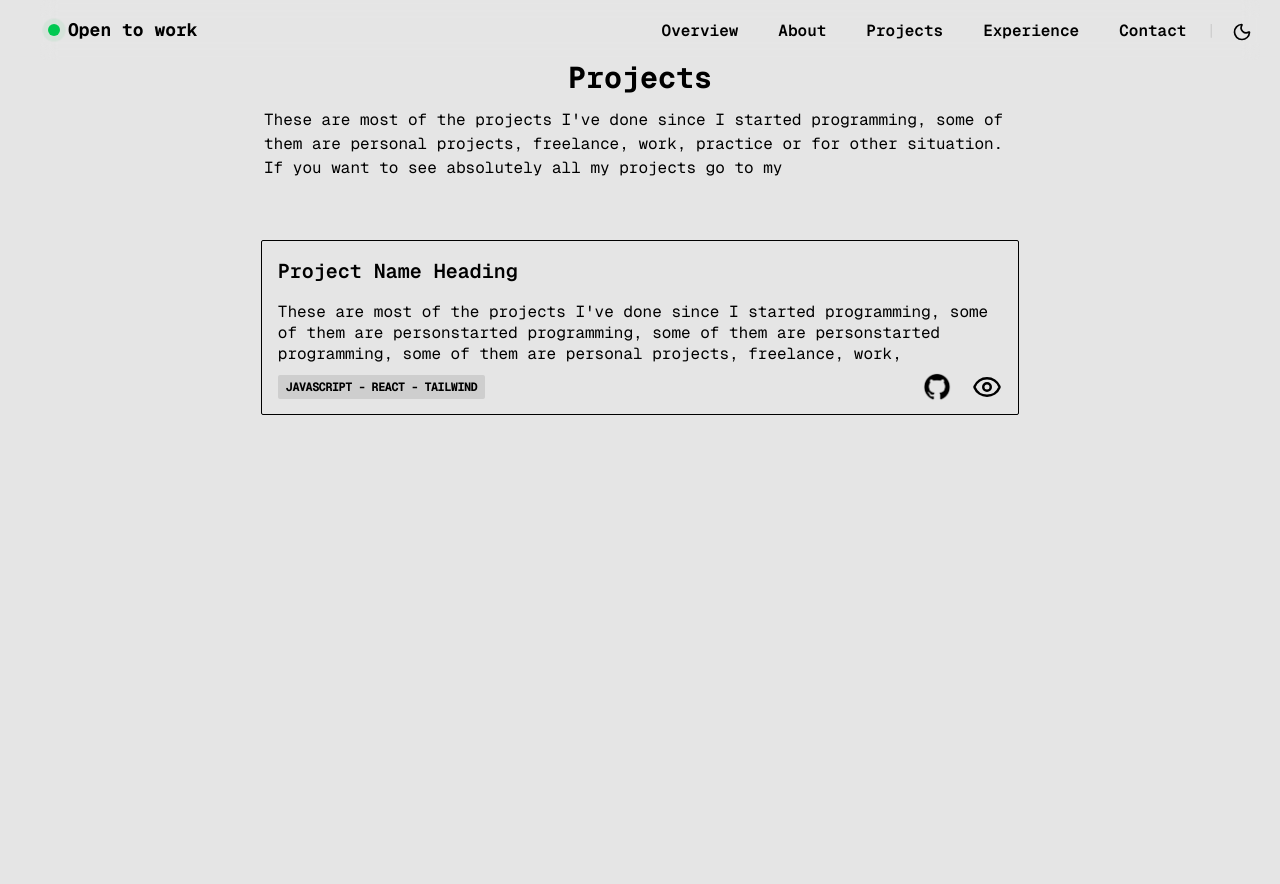
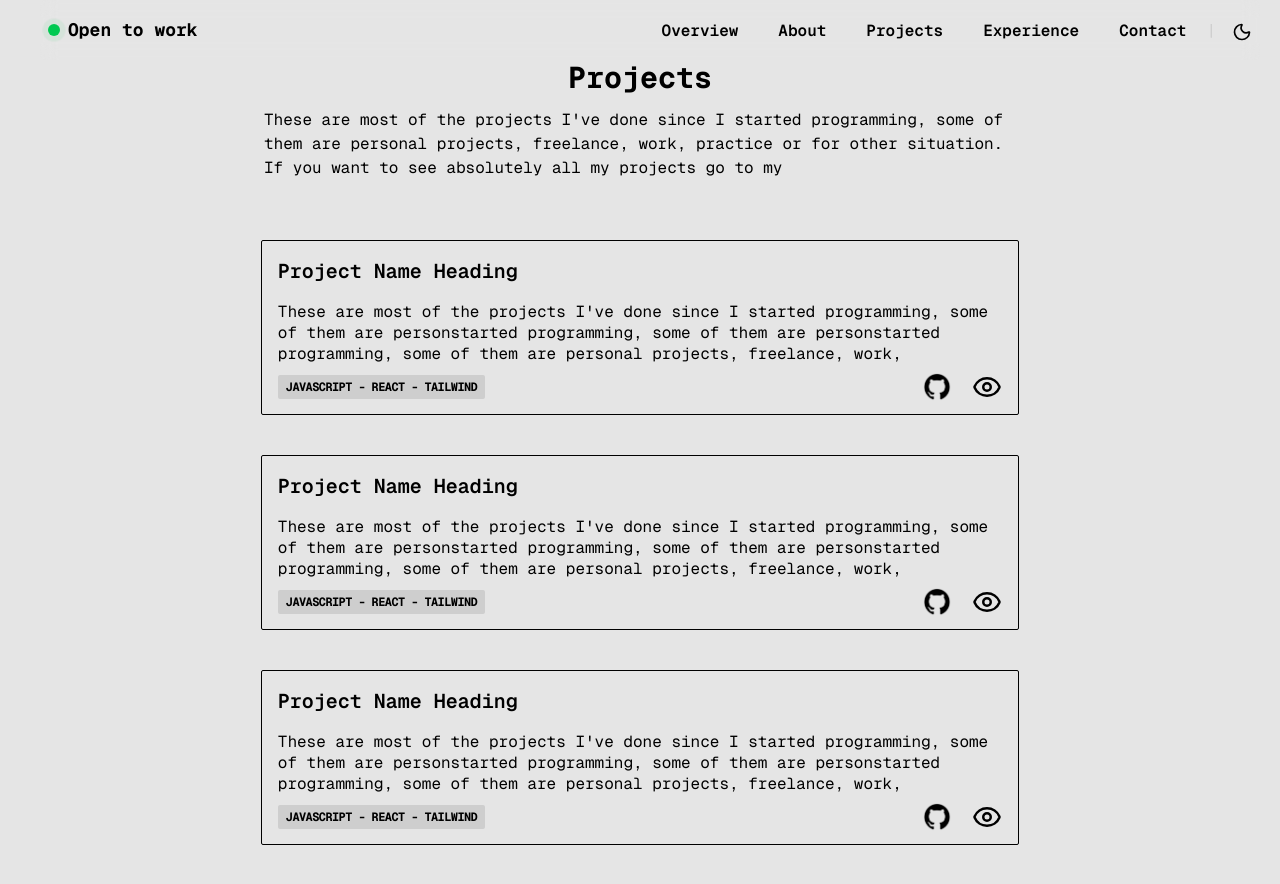
Before and after one commit to arslan433/Ar-Portfolio, a Next.js app: page /projects in a window 1280 px wide. Before the commit the page ends 800 px from the top, so only its background shows below. Built offline with nearby package versions, Linux system fonts and the light colour scheme.

Commit message:
Motion Added

```diff
--- a/package.json
+++ b/package.json
@@ -13,6 +13,7 @@
     "@vercel/speed-insights": "^1.2.0",
     "class-variance-authority": "^0.7.1",
     "clsx": "^2.1.1",
+    "framer-motion": "^12.23.15",
     "lucide-react": "^0.544.0",
     "next": "15.5.2",
     "next-themes": "^0.4.6",
--- a/src/app/layout.tsx
+++ b/src/app/layout.tsx
@@ -1,8 +1,13 @@
+"use client";
+
 import type { Metadata } from "next";
 import { Geist, Geist_Mono } from "next/font/google";
 import "./globals.css";
 import { ThemeProvider } from "next-themes";
 import { SpeedInsights } from "@vercel/speed-insights/next"
+import { usePathname } from "next/navigation";
+import { AnimatePresence, motion } from "framer-motion";
+
 
 const geistSans = Geist({
   variable: "--font-geist-sans",
@@ -14,22 +19,35 @@ const geistMono = Geist_Mono({
   subsets: ["latin"],
 });
 
-export const metadata: Metadata = {
-  title: "Ar Portfolio",
-  description: "Directed And Produced BY Ar",
-};
+// export const metadata: Metadata = {
+//   title: "Ar Portfolio",
+//   description: "Directed And Produced BY Ar",
+// };
 
 export default function RootLayout({
   children,
 }: Readonly<{
   children: React.ReactNode;
 }>) {
+  const pathname = usePathname();
+
   return (
     <html lang="en">
       <body>
         <ThemeProvider attribute="class" defaultTheme="system" enableSystem>
-          {children}
-          <SpeedInsights/>
+          <AnimatePresence mode="wait">
+            <motion.div
+              key={pathname}
+              initial={{ opacity: 0, y: 20 }}
+              animate={{ opacity: 1, y: 0 }}
+              // exit={{ opacity: 0, y: -20 }}
+              transition={{ duration: 0.6 }}
+            >
+              {children}
+            </motion.div>
+          </AnimatePresence>
+
+          <SpeedInsights />
         </ThemeProvider>
       </body>
     </html>
--- a/src/app/page.tsx
+++ b/src/app/page.tsx
@@ -1,12 +1,11 @@
+
 import Overview from "@/components/Overview";
 
 export default function Home() {
   return (
     <>
       <div className="h-[400vh]">
-
         <Overview />
-
       </div>
     </>
   );
--- a/src/app/projects/page.js
+++ b/src/app/projects/page.js
@@ -1,7 +1,9 @@
+"use client";
+
 import Header from "../../components/Header";
 import { Eye } from 'lucide-react';
 import Image from "next/image";
-
+import { motion } from "framer-motion";
 
 export default function Projects() {
     return (
@@ -16,7 +18,12 @@ export default function Projects() {
                 </div>
                 {/* Projects listing  */}
                 <div className="justify-items-center px-2 mt-15 items-center">
-                    <div className="border-1 rounded-xs h-full w-3/5 max-sm:w-full mb-2 pb-3 px-4" >
+                    <motion.div
+                        initial={{ opacity: 0, y: 100 }}
+                        whileInView={{ opacity: 1, y: 0 }}
+                        transition={{ duration: 0.8 }}
+                        viewport={{ once: true }}
+                        className="border-1 rounded-xs h-full w-3/5 max-sm:w-full mb-10 pb-3 px-4" >
                         <div className="py-4 text-left">
                             <h4 className="font-semibold text-xl">Project Name Heading</h4>
                         </div>
@@ -42,9 +49,74 @@ export default function Projects() {
                                 <p><Eye height={30} width={30} /></p>
                             </div>
                         </div>
-                    </div>
+                    </motion.div>
+                    <motion.div
+                        initial={{ opacity: 0, y: 100 }}
+                        whileInView={{ opacity: 1, y: 0 }}
+                        transition={{ duration: 0.8 }}
+                        viewport={{ once: true }}
+                        className="border-1 rounded-xs h-full w-3/5 max-sm:w-full mb-10 pb-3 px-4" >
+                        <div className="py-4 text-left">
+                            <h4 className="font-semibold text-xl">Project Name Heading</h4>
+                        </div>
+                        <div>
+                            <p className="text-left mb-2 leading-[normal]">These are most of the projects I've done since I started programming, some of them are personstarted programming, some of them are personstarted programming, some of them are personal projects, freelance, work,</p>
+                        </div>
+                        <div className="flex justify-between items-center max-sm:items-start flex-wrap max-sm:flex-col flex-row mt-2">
+                            <div className="bg-white/15 px-2 py-1 max-sm:mb-4 rounded-xs" id="bgchange">
+                                <p className="font-[700] tracking-tighter uppercase text-xs font-sans">
+                                    Javascript - React - Tailwind
+                                </p>
+                            </div>
+                            <div className="flex justify-center items-end gap-5">
+                                <p>
+                                    <Image
+                                        src="/assets/github.webp"
+                                        alt="logo"
+                                        width={30}
+                                        height={30}
+                                        id="imginvert" class="invert brightness-0"
+                                    />
+                                </p>
+                                <p><Eye height={30} width={30} /></p>
+                            </div>
+                        </div>
+                    </motion.div>
+                    <motion.div
+                        initial={{ opacity: 0, y: 100 }}
+                        whileInView={{ opacity: 1, y: 0 }}
+                        transition={{ duration: 0.8 }}
+                        viewport={{ once: true }}
+                        className="border-1 rounded-xs h-full w-3/5 max-sm:w-full mb-10 pb-3 px-4" >
+                        <div className="py-4 text-left">
+                            <h4 className="font-semibold text-xl">Project Name Heading</h4>
+                        </div>
+                        <div>
+                            <p className="text-left mb-2 leading-[normal]">These are most of the projects I've done since I started programming, some of them are personstarted programming, some of them are personstarted programming, some of them are personal projects, freelance, work,</p>
+                        </div>
+                        <div className="flex justify-between items-center max-sm:items-start flex-wrap max-sm:flex-col flex-row mt-2">
+                            <div className="bg-white/15 px-2 py-1 max-sm:mb-4 rounded-xs" id="bgchange">
+                                <p className="font-[700] tracking-tighter uppercase text-xs font-sans">
+                                    Javascript - React - Tailwind
+                                </p>
+                            </div>
+                            <div className="flex justify-center items-end gap-5">
+                                <p>
+                                    <Image
+                                        src="/assets/github.webp"
+                                        alt="logo"
+                                        width={30}
+                                        height={30}
+                                        id="imginvert" class="invert brightness-0"
+                                    />
+                                </p>
+                                <p><Eye height={30} width={30} /></p>
+                            </div>
+                        </div>
+                    </motion.div>
                 </div>
             </div>
+
         </>
     )
 }
--- a/src/components/Overview.tsx
+++ b/src/components/Overview.tsx
@@ -1,4 +1,7 @@
+"use client";
+
 import Image from "next/image";
+import { motion } from "framer-motion";
 import Header from "./Header";
 import { DropdownMenuSeparator } from "./ui/dropdown-menu";
 export default function Overview() {
@@ -10,12 +13,25 @@ export default function Overview() {
                     <div className="max-w-sm rounded-md bg-whte/10 p-5 backdirop-blur-md text-center items-center" id="">
                         <div className="justify-items-center">
                             <h1 id="overview" className="text-3xl font-bold pb-4 max-sm:w-[307px]"> Hi, I am <i>Arslan.M</i> </h1>
+                            <motion.div
+                                animate={{
+                                    y: [.5, .5, .5],
+                                    scale: [1, 1.03, 1],
+                                }}
+                                transition={{
+                                    duration: 1,
+                                    repeat: Infinity,
+                                    ease: "easeInOut",
+                                }}
+                            >
                                 <Image
                                     src="/assets/profile.png"
                                     alt="profile"
                                     width={200}
                                     height={200}
+
                                 />
+                            </motion.div>
                             <h2 className="text-2xl font-bold mt-2 p-4">The Full Stack Developer</h2>
                         </div>
                         <DropdownMenuSeparator />
```
Also changed, not shown: 1 other file (tests, documents, lock files or other folders). Lines whose indentation alone changed are shown as unchanged.
